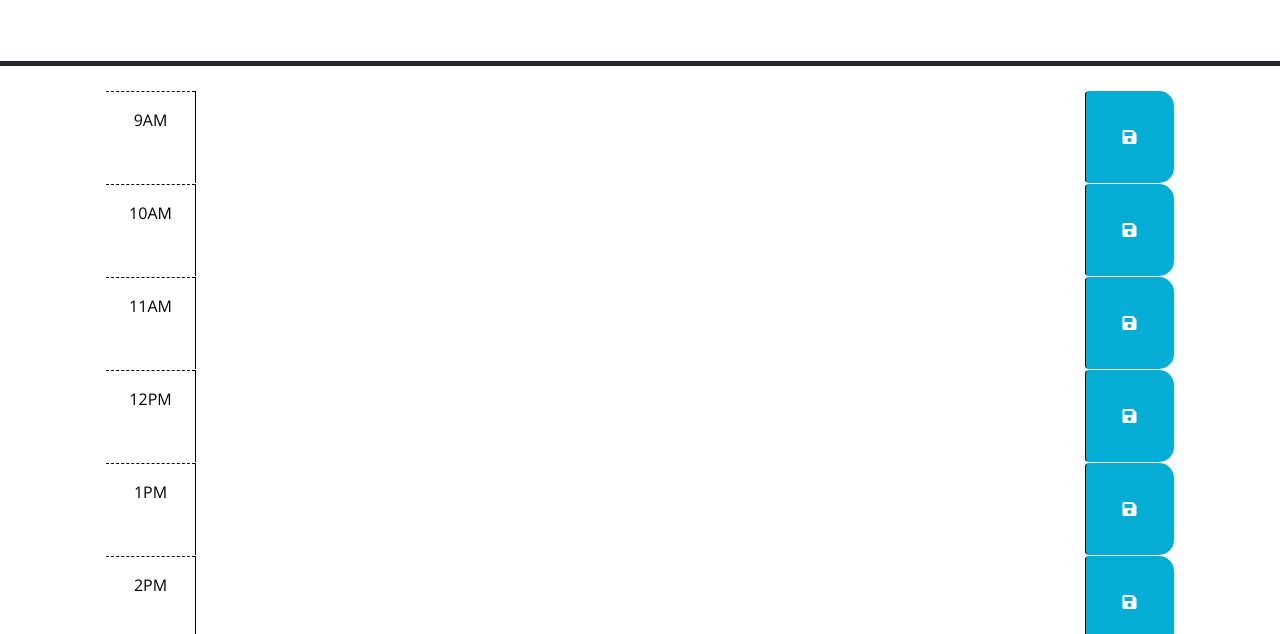
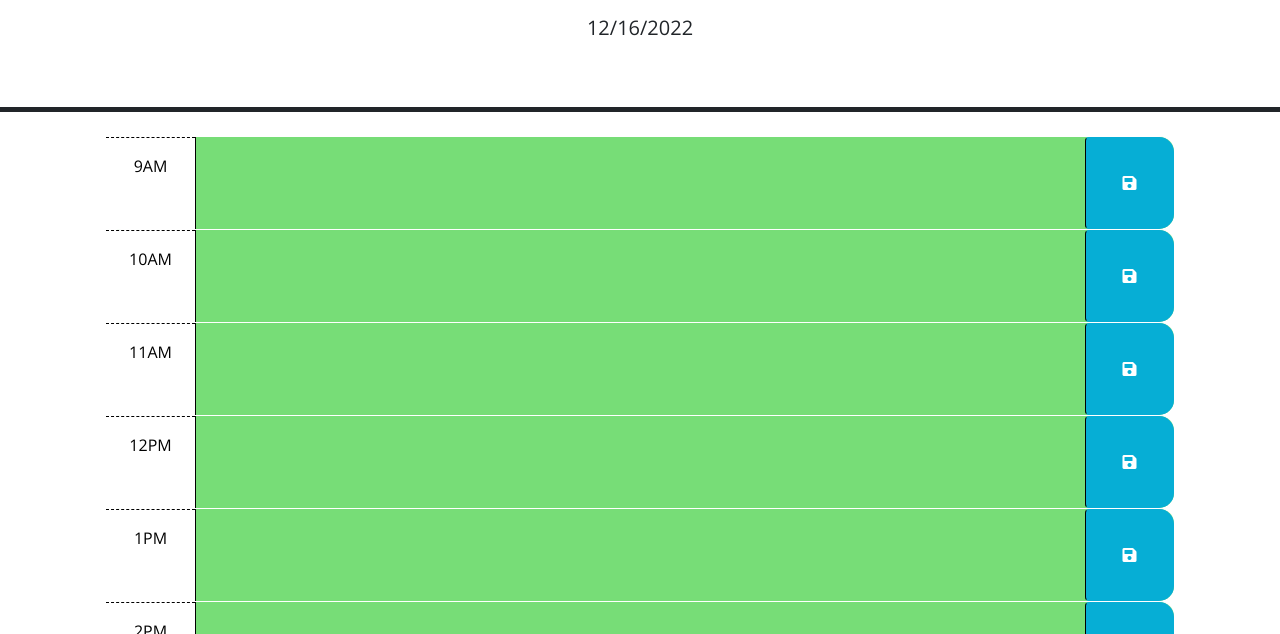
Before and after one commit to Allie-Ang/daily-agenda, a plain HTML site: page Develop/index.html in a window 1280 px wide. Shown: the part 166-800 px from the top of the page. Drawn offline with nearby package versions, Linux system fonts and the light colour scheme; files that its build step writes are made by us from their sources.

Commit message:
adding JS

```diff
--- a/Develop/index.html
+++ b/Develop/index.html
@@ -112,6 +112,6 @@
       crossorigin="anonymous"
     ></script>
 
-    <script src="script.js"></script>
+    <script src="/daily-agenda/Assets/script.js"></script>
   </body>
 </html>
```
